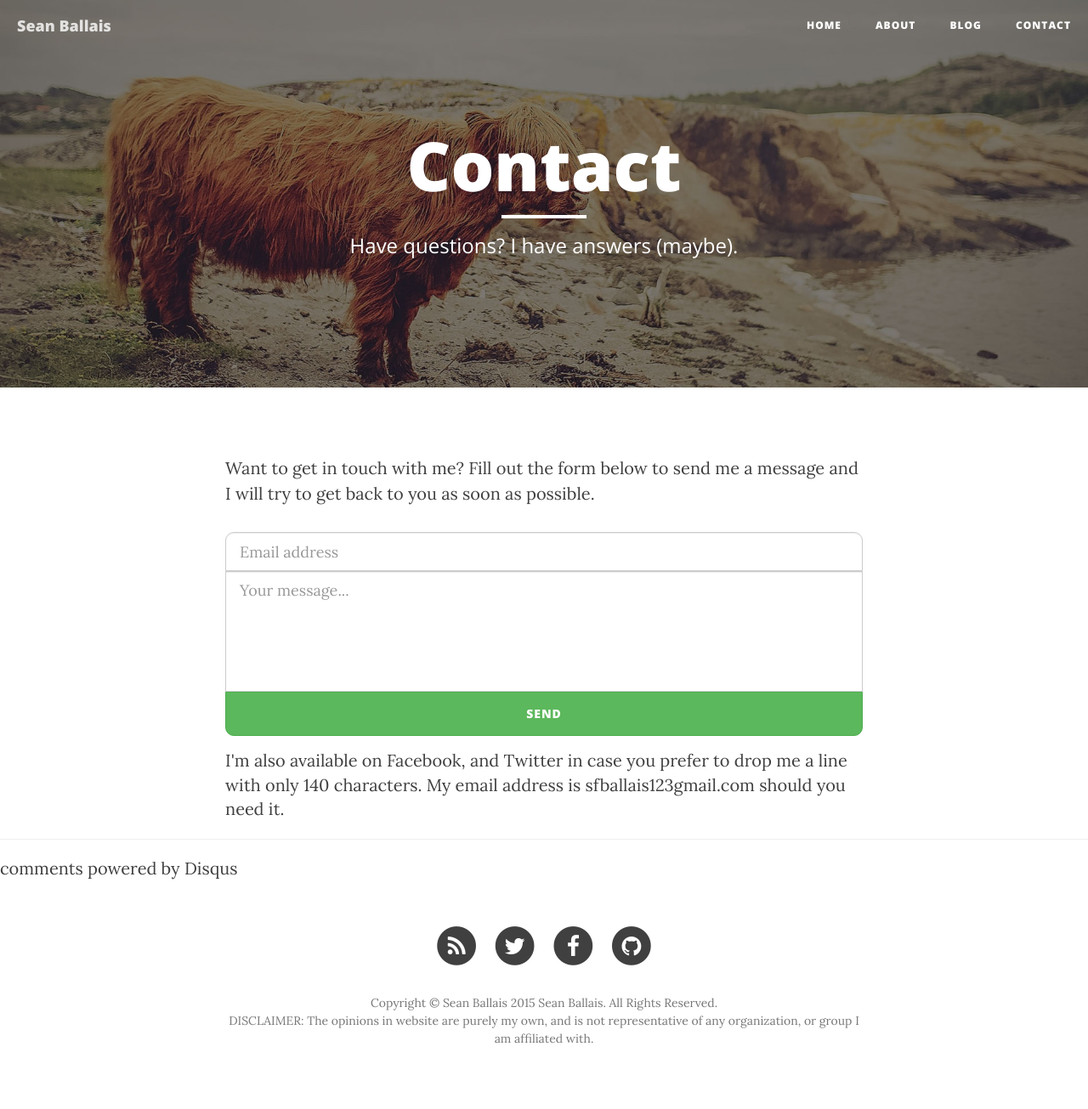
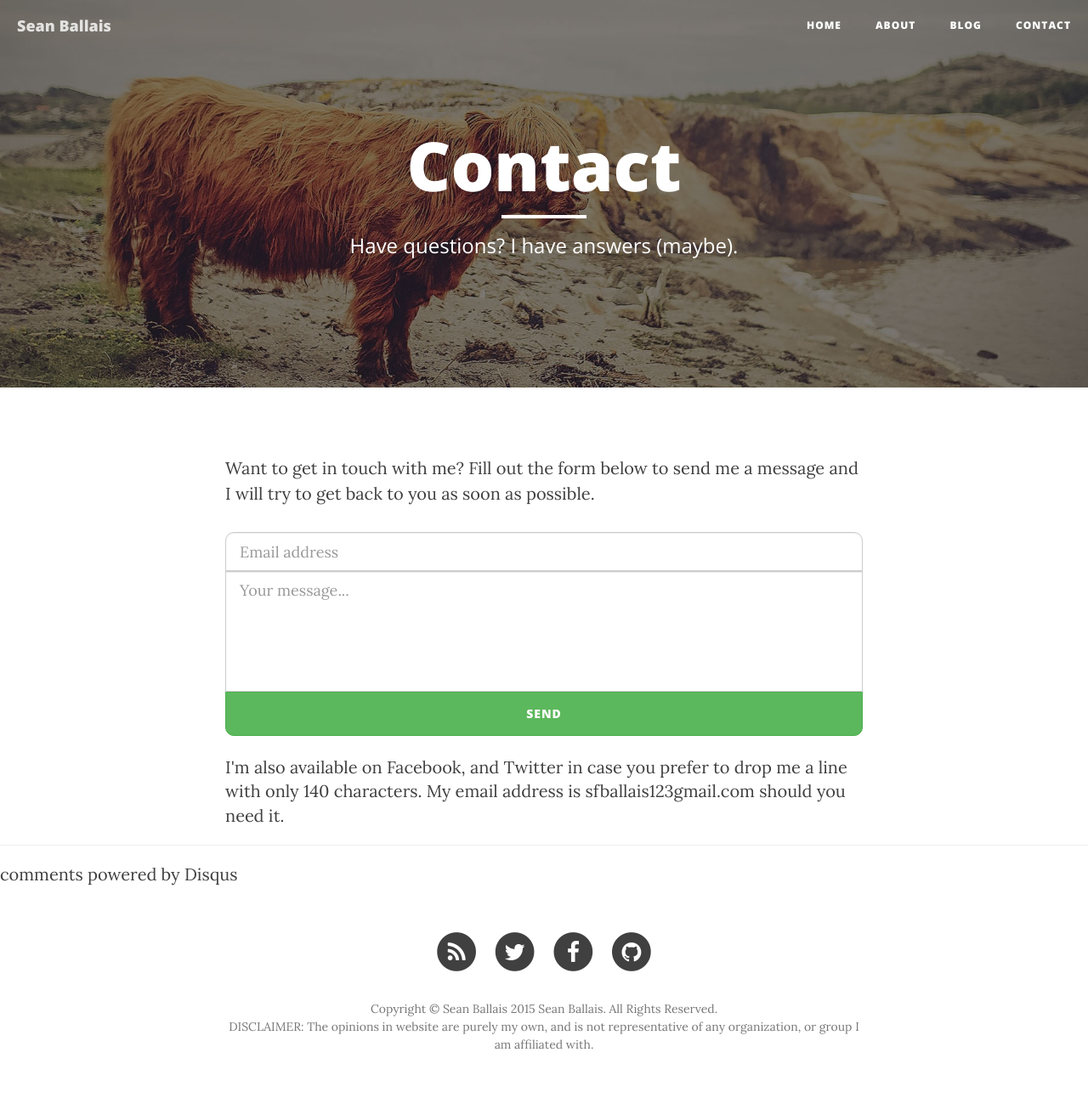
Before and after one commit to seanballais/seanballais.github.io, a Jekyll site: the page built from contact.html, in a window 1280 px wide. Shown: the whole page at 85% size. Built offline with Jekyll 4.4.1, drawn with Linux system fonts in a browser that asks for light colours; nearby versions of some CDN libraries; comment, search, counter and statistics services are not loaded.

Commit message:
Changed the distance between the text and form in the contact page.

```diff
--- a/css/clean-blog.css
+++ b/css/clean-blog.css
@@ -402,7 +402,7 @@ body {
   webkit-tap-highlight-color: #0085a1;
 }
 form#contact-form {
-  margin-bottom: 2%;
+  margin-bottom: 3%;
 }
 form#contact-form > div {
   width: 100%;
--- a/less/clean-blog.less
+++ b/less/clean-blog.less
@@ -464,7 +464,7 @@ body {
 
 // Contact form LESS
 form#contact-form {
-	margin-bottom: 2%;
+	margin-bottom: 3%;
 
     & > div {
         width: 100%;
```
Also changed, not shown: css/clean-blog.min.css.
